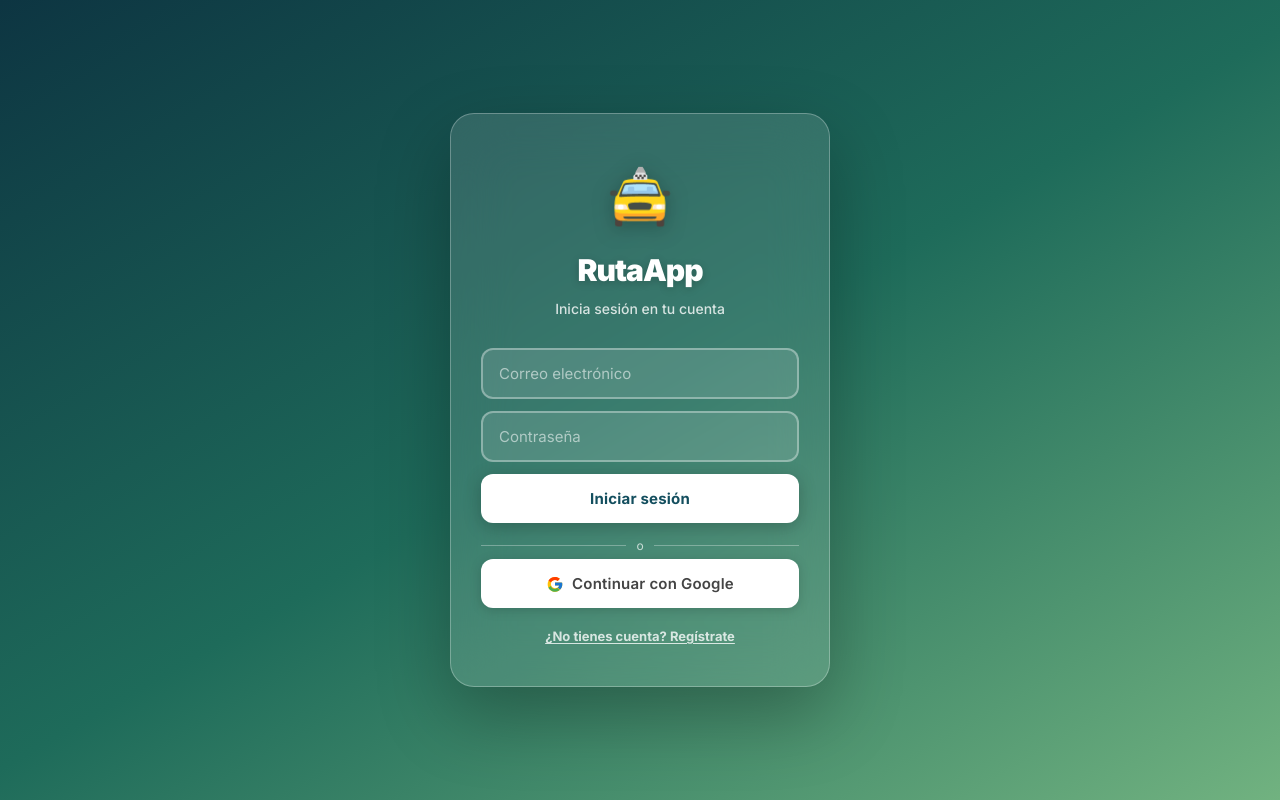
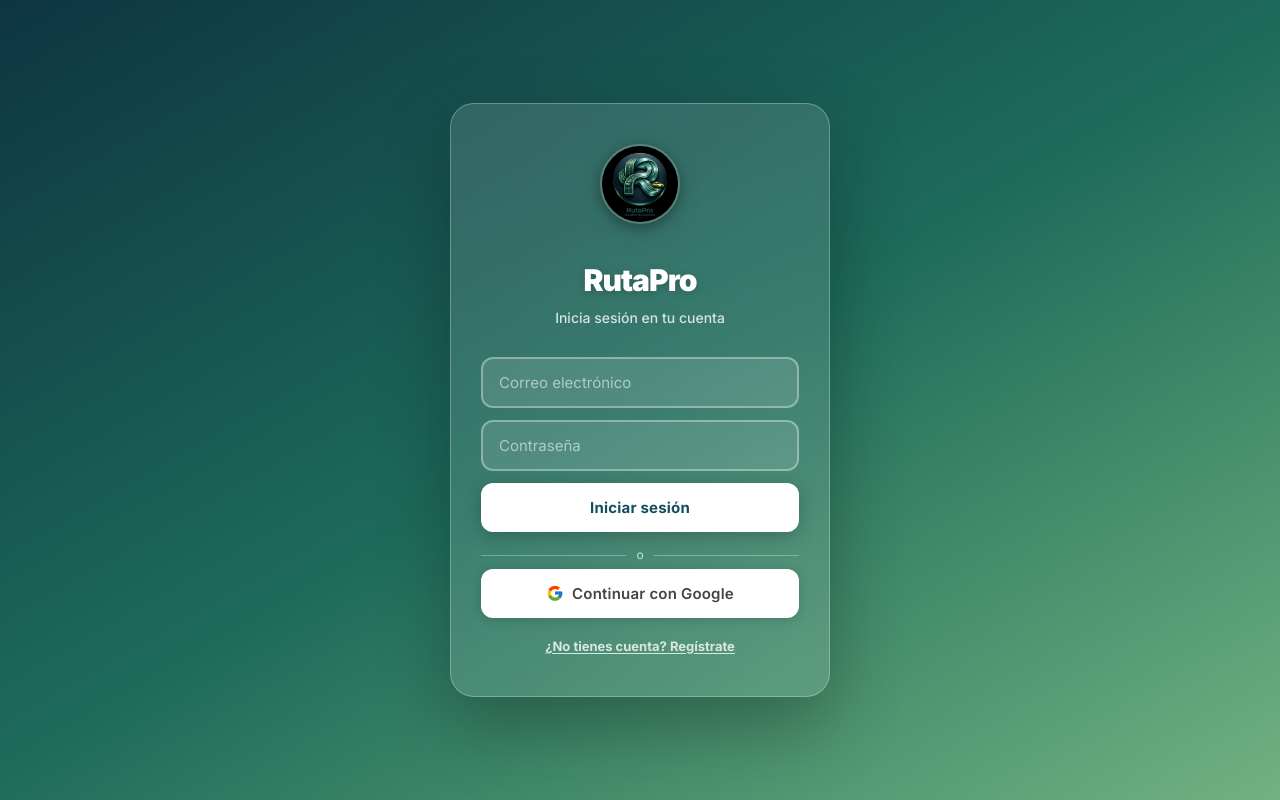
Before and after one commit to libardolopezdev/RutaPro, a plain HTML site: page index.html in a window 1280 px wide. Drawn offline with nearby package versions, Linux system fonts and the light colour scheme; no server answers.

Commit message:
Update login screen with official branding logo and title

```diff
--- a/index.html
+++ b/index.html
@@ -31,8 +31,11 @@
     <!-- ===== PANTALLA DE LOGIN ===== -->
     <div id="loginScreen" style="display: none;">
         <div class="login-card">
-            <div class="login-logo">🚖</div>
-            <h1 class="login-title">RutaApp</h1>
+            <div class="login-logo">
+                <img src="icons/logo.jpg" alt="RutaPro Logo"
+                    style="width: 80px; height: 80px; border-radius: 50%; border: 2px solid rgba(255,255,255,0.2); box-shadow: 0 4px 12px rgba(0,0,0,0.2);">
+            </div>
+            <h1 class="login-title">RutaPro</h1>
             <p class="login-subtitle" id="authSubtitle">Inicia sesión en tu cuenta</p>
 
             <!-- Mensaje de error -->
```
